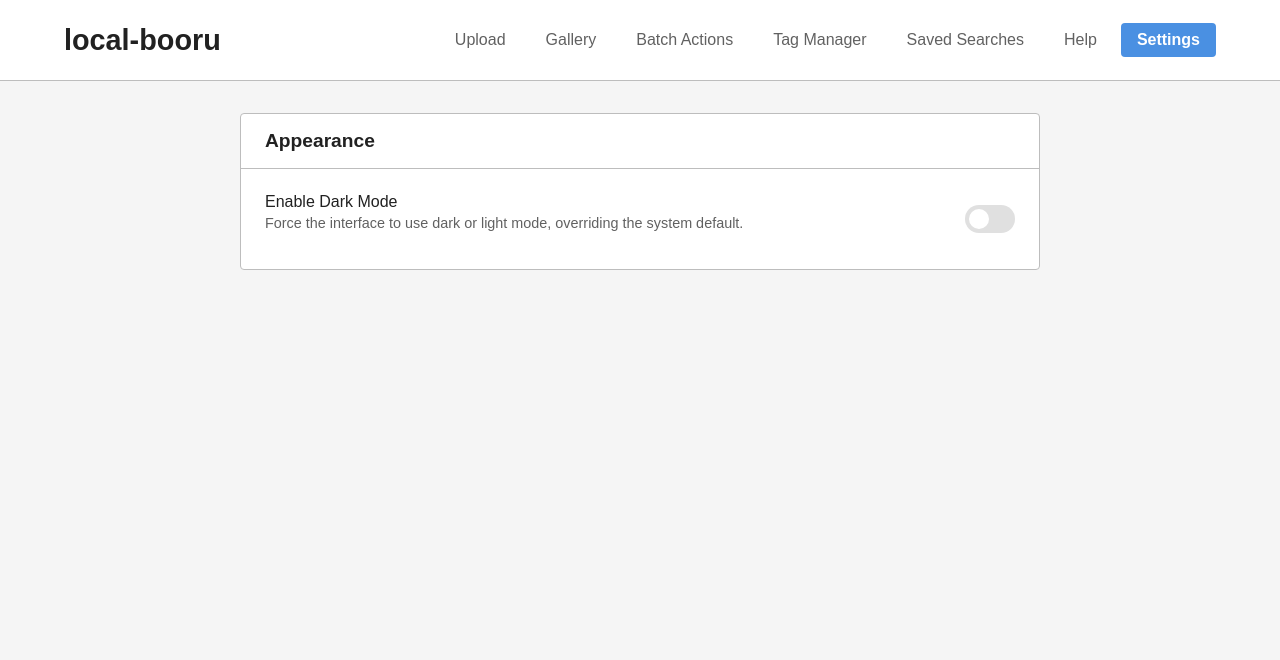
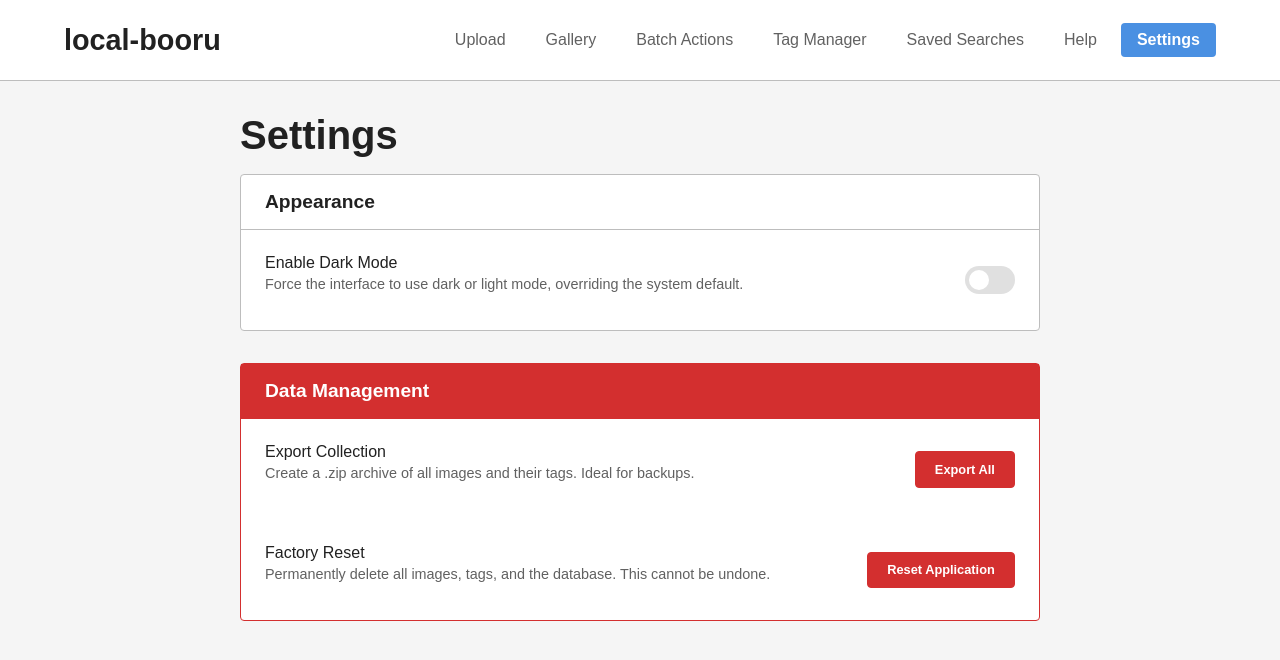
Before and after one commit to Hatrask/local-booru, a FastAPI app: page /settings in a window 1280 px wide. Shown: the top 660 px of the page. Run offline with FastAPI, Linux system fonts and the light colour scheme.

Commit message:
feat: move standalone scripts to the frontend
now you can export and reset your gallery from the settings menu

```diff
--- a/main.py
+++ b/main.py
@@ -1,14 +1,68 @@
-# Updated main.py
-import shutil, os, uuid, json, hashlib, sqlite3
-from datetime import datetime
+import shutil, os, uuid, json, hashlib, sqlite3, io, zipfile
+from datetime import datetime, timezone
 from fastapi import FastAPI, UploadFile, File, Form, Request, Depends, Query, HTTPException
-from fastapi.responses import HTMLResponse, RedirectResponse, JSONResponse
+from fastapi.responses import HTMLResponse, RedirectResponse, JSONResponse, StreamingResponse
 from fastapi.staticfiles import StaticFiles
 from fastapi.templating import Jinja2Templates
 from sqlalchemy import Column, Integer, String, Table, ForeignKey, create_engine, desc, orm, func, or_, and_, UniqueConstraint, DateTime
 from sqlalchemy.orm import relationship, sessionmaker, declarative_base, Session
 from fastapi.middleware.cors import CORSMiddleware
 from typing import List, Optional, Dict
+
+import shutil, os, uuid, json, hashlib, sqlite3, io, zipfile
+from datetime import datetime, timezone
+from fastapi import FastAPI, UploadFile, File, Form, Request, Depends, Query, HTTPException
+from fastapi.responses import HTMLResponse, RedirectResponse, JSONResponse, StreamingResponse
+from fastapi.staticfiles import StaticFiles
+from fastapi.templating import Jinja2Templates
+from sqlalchemy import Column, Integer, String, Table, ForeignKey, create_engine, desc, orm, func, or_, and_, UniqueConstraint, DateTime
+from sqlalchemy.orm import relationship, sessionmaker, declarative_base, Session
+from fastapi.middleware.cors import CORSMiddleware
+from typing import List, Optional, Dict
+
+# --- Constants ---
+DATABASE_URL = "sqlite:///database.db"
+UNDO_STATE_FILE = "undo_state.json"
+VALID_CATEGORIES = {"general", "artist", "character", "copyright", "metadata"}
+
+# --- Reset Function ---
+def check_and_perform_reset():
+    """
+    Checks for a `.reset_pending` flag file on startup. If found, it performs
+    a factory reset and then removes the flag. This runs before the server starts.
+    """
+    reset_flag_file = ".reset_pending"
+    if not os.path.exists(reset_flag_file):
+        return
+
+    print("INFO:     '.reset_pending' flag found. Performing factory reset...")
+    db_file = DATABASE_URL.replace("sqlite:///", "")
+    images_dir = "media/images"
+
+    items_to_delete = [
+        {"path": db_file, "type": "file"},
+        {"path": UNDO_STATE_FILE, "type": "file"},
+        {"path": images_dir, "type": "directory"},
+    ]
+
+    for item in items_to_delete:
+        path = item["path"]
+        if os.path.exists(path):
+            try:
+                if item["type"] == "file":
+                    os.remove(path)
+                elif item["type"] == "directory":
+                    shutil.rmtree(path)
+                print(f"INFO:     - Deleted {path}")
+            except OSError as e:
+                print(f"ERROR:    Could not delete {path}. Reason: {e}")
+
+    os.makedirs(images_dir, exist_ok=True)
+    print("INFO:     - Recreated media directory.")
+
+    os.remove(reset_flag_file)
+    print("INFO:     Factory reset complete. Application will now start normally.")
+
 
 # --- Pydantic Models ---
 from pydantic import BaseModel
@@ -23,16 +77,13 @@ class UpdateTagsRequest(BaseModel):
     tags: List[str] = []
 
 # --- Application Initialization ---
+check_and_perform_reset() # Factory reset call
+
 app = FastAPI(
     title="local-booru",
     description="A self-hosted image gallery with advanced tagging.",
     version="1.8.0",
 )
-
-# --- Constants ---
-UNDO_STATE_FILE = "undo_state.json"
-VALID_CATEGORIES = {"general", "artist", "character", "copyright", "metadata"}
-
 
 # --- Static File and Template Configuration ---
 app.mount("/static", StaticFiles(directory="static"), name="static")
@@ -50,7 +101,7 @@ app.add_middleware(
 )
 
 # --- Database Configuration (SQLite) ---
-DATABASE_URL = "sqlite:///database.db"
+# DATABASE_URL is now defined in the Constants section
 Base = declarative_base()
 engine = create_engine(DATABASE_URL, connect_args={"check_same_thread": False})
 SessionLocal = sessionmaker(autocommit=False, autoflush=False, bind=engine)
@@ -82,63 +133,6 @@ class Tag(Base):
     images = relationship("Image", secondary=tags_table, back_populates="tags")
     # A tag is now defined by the unique combination of its name and category.
     __table_args__ = (UniqueConstraint('name', 'category', name='_name_category_uc'),)
-
-
-# ==============================================================================
-# ONE-TIME DATABASE MIGRATION - TO BE REMOVED IN FUTURE VERSIONS
-# ==============================================================================
-# The following function is designed to upgrade a pre-category schema to the
-# new schema. It is idempotent and safe to run on every startup.
-#
-# FOR FUTURE MAINTENANCE: Once the application is stable, this function and
-# its call below should be removed to reduce code complexity.
-#
-def run_migration():
-    """
-    Applies necessary database schema changes for tag categories and timestamps.
-    This version is compatible with older SQLite versions.
-    """
-    try:
-        conn = sqlite3.connect(DATABASE_URL.replace("sqlite:///", ""))
-        cursor = conn.cursor()
-
-        cursor.execute("PRAGMA table_info(tags)")
-        columns = {column[1]: column for column in cursor.fetchall()}
-
-        if 'category' not in columns:
-            print("INFO:     Database migration: Adding 'category' column to 'tags' table.")
-            cursor.execute("ALTER TABLE tags ADD COLUMN category VARCHAR NOT NULL DEFAULT 'general'")
-            conn.commit()
-            print("INFO:     Migration successful.")
-
-        if 'last_used_at' not in columns:
-            print("INFO:     Database migration: Adding 'last_used_at' column to 'tags' table.")
-            # Step 1: Add the column, allowing NULLs temporarily to avoid default value errors.
-            cursor.execute("ALTER TABLE tags ADD COLUMN last_used_at DATETIME")
-            conn.commit()
-            # Step 2: Back-fill the timestamp for all existing rows.
-            print("INFO:     Database migration: Populating 'last_used_at' for existing tags.")
-            cursor.execute("UPDATE tags SET last_used_at = CURRENT_TIMESTAMP")
-            conn.commit()
-            print("INFO:     Migration successful.")
-
-        # Ensure the composite unique constraint for (name, category) exists.
-        try:
-            cursor.execute("CREATE UNIQUE INDEX IF NOT EXISTS _name_category_uc ON tags (name, category)")
-            conn.commit()
-        except sqlite3.OperationalError as e:
-            if "already exists" not in str(e):
-                raise
-
-        conn.close()
-    except Exception as e:
-        print(f"ERROR:    An error occurred during database migration: {e}")
-
-# Run the one-time migration before SQLAlchemy handles table creation.
-run_migration()
-# ==============================================================================
-# END OF MIGRATION CODE
-# ==============================================================================
 
 Base.metadata.create_all(engine)
 
@@ -628,6 +622,78 @@ def api_change_tag_category(tag_id: int, request: ChangeCategoryRequest, db: Ses
     db.commit()
     return {"message": f"Category for tag '{tag_to_change.name}' changed from '{original_category}' to '{new_category}'."}
 
+@app.get("/api/export_collection")
+def api_export_collection(db: Session = Depends(get_db)):
+    """
+    Creates and streams a zip archive of the entire collection.
+
+    The archive contains a metadata.json file with all image-tag associations
+    and an `images/` folder with all physical media. This version uses the ORM
+    for more robust data fetching.
+    """
+    zip_buffer = io.BytesIO()
+
+    # Use the ORM to fetch all images, eagerly loading their tags to prevent N+1 queries.
+    all_images = db.query(Image).options(orm.selectinload(Image.tags)).order_by(Image.id).all()
+
+    images_metadata = []
+    for image in all_images:
+        # Format tags with their category prefix for a complete export.
+        tags_list = []
+        for tag in sorted(image.tags, key=lambda t: (t.category, t.name)):
+            if tag.category == 'general':
+                tags_list.append(tag.name)
+            else:
+                tags_list.append(f"{tag.category}:{tag.name}")
+
+        images_metadata.append({
+            "filename": image.filename,
+            "sha256_hash": image.sha256_hash,
+            "tags": tags_list
+        })
+
+    final_metadata = {
+        "app_version": app.version,
+        "export_date": datetime.now(timezone.utc).isoformat(),
+        "images": images_metadata
+    }
+
+    try:
+        with zipfile.ZipFile(zip_buffer, 'w', zipfile.ZIP_DEFLATED) as zipf:
+            zipf.writestr("metadata.json", json.dumps(final_metadata, indent=4))
+
+            images_dir = "media/images"
+            for image_meta in images_metadata:
+                source_path = os.path.join(images_dir, image_meta["filename"])
+                archive_path = os.path.join("images", image_meta["filename"])
+                if os.path.exists(source_path):
+                    zipf.write(source_path, archive_path)
+
+    except (IOError, Exception) as e:
+        raise HTTPException(status_code=500, detail=f"Failed to create zip archive: {e}")
+
+    zip_buffer.seek(0)
+
+    return StreamingResponse(
+        zip_buffer,
+        media_type="application/zip",
+        headers={"Content-Disposition": f"attachment; filename=booru_export_{datetime.now().strftime('%Y%m%d')}.zip"}
+    )
+
+@app.post("/api/factory_reset")
+def api_schedule_factory_reset():
+    """
+    Schedules a factory reset by creating a flag file. The reset will occur
+    the next time the application is started.
+    """
+    try:
+        with open(".reset_pending", "w") as f:
+            f.write("reset")
+    except IOError as e:
+        raise HTTPException(status_code=500, detail=f"Could not schedule reset. Reason: {e}")
+
+    return JSONResponse({"message": "Reset has been scheduled. Please stop and restart the application server to complete the process."})
+
 
 if __name__ == "__main__":
     import uvicorn
--- a/static/css/styles.css
+++ b/static/css/styles.css
@@ -920,3 +920,29 @@ input:focus + .toggle-slider {
 input:checked + .toggle-slider:before {
     transform: translateX(22px);
 }
+
+.settings-section.danger-zone {
+    border-color: var(--color-danger);
+}
+
+.settings-section.danger-zone h2 {
+    background-color: var(--color-danger);
+    color: white;
+    border-color: var(--color-danger);
+}
+
+.settings-section.danger-zone .setting-item-description {
+    color: var(--color-text-secondary);
+}
+
+.danger-zone .action-button {
+    background-color: var(--color-danger);
+    border-color: var(--color-danger);
+    color: white;
+    font-weight: bold;
+    padding: 0.6rem 1.2rem;
+}
+
+.danger-zone .action-button:hover {
+    filter: brightness(1.2);
+}
--- a/templates/settings.html
+++ b/templates/settings.html
@@ -7,6 +7,7 @@
     {% include '_header.html' %}
 
     <div class="settings-container">
+        <h1>Settings</h1>
 
         <div class="settings-section">
             <h2>Appearance</h2>
@@ -21,26 +22,77 @@
                 </label>
             </div>
         </div>
+
+        <div class="settings-section danger-zone">
+            <h2>Data Management</h2>
+            <div class="setting-item">
+                <div>
+                    <span class="setting-item-label">Export Collection</span>
+                    <p class="setting-item-description">Create a .zip archive of all images and their tags. Ideal for backups.</p>
+                </div>
+                <a href="/api/export_collection" class="action-button" download>Export All</a>
+            </div>
+            <div class="setting-item">
+                <div>
+                    <span class="setting-item-label">Factory Reset</span>
+                    <p class="setting-item-description">Permanently delete all images, tags, and the database. This cannot be undone.</p>
+                </div>
+                <button id="factory-reset-btn" class="action-button">Reset Application</button>
+            </div>
+        </div>
     </div>
 
+    <script src="/static/js/notifications.js"></script>
     <script>
         document.addEventListener('DOMContentLoaded', () => {
+            // --- Theme Toggle Logic ---
             const themeToggle = document.getElementById('theme-toggle');
-
-            // Set the initial state of the toggle based on the *actual* current theme.
-            // The theme is already applied by the script in the header.
             const currentTheme = document.documentElement.getAttribute('data-theme');
             themeToggle.checked = currentTheme === 'dark';
-
-            // Add an event listener to handle changes.
             themeToggle.addEventListener('change', function() {
-                // When the toggle changes, update the theme and save the choice.
                 const newTheme = this.checked ? 'dark' : 'light';
                 document.documentElement.setAttribute('data-theme', newTheme);
                 localStorage.setItem('localBooruTheme', newTheme);
             });
+
+            // --- Factory Reset Logic ---
+            const factoryResetBtn = document.getElementById('factory-reset-btn');
+            factoryResetBtn.addEventListener('click', async () => {
+                const confirmationText = 'reset my booru';
+                const promptMessage = `This will permanently delete everything on the NEXT RESTART. This action cannot be undone.\n\nPlease type '${confirmationText}' to confirm.`;
+
+                const userInput = prompt(promptMessage);
+
+                if (userInput !== confirmationText) {
+                    showToast('Factory reset cancelled.', 'info');
+                    return;
+                }
+
+                try {
+                    factoryResetBtn.disabled = true;
+                    factoryResetBtn.textContent = 'Scheduling...';
+
+                    const response = await fetch('/api/factory_reset', {
+                        method: 'POST',
+                    });
+
+                    const result = await response.json();
+
+                    if (!response.ok) {
+                        throw new Error(result.detail || 'An unknown error occurred.');
+                    }
+
+                    // Display the new message from the API, which instructs the user to restart.
+                    showToast(result.message, 'success');
+                    factoryResetBtn.textContent = 'Restart Pending';
+
+                } catch (error) {
+                    showToast(`Error: ${error.message}`, 'error');
+                    factoryResetBtn.disabled = false;
+                    factoryResetBtn.textContent = 'Reset Application';
+                }
+            });
         });
     </script>
-
 </body>
 </html>
```
Also changed, not shown: export_collection.py (deleted, +0 -172 lines), reset_app.py (deleted, +0 -98 lines), 1 other file.
